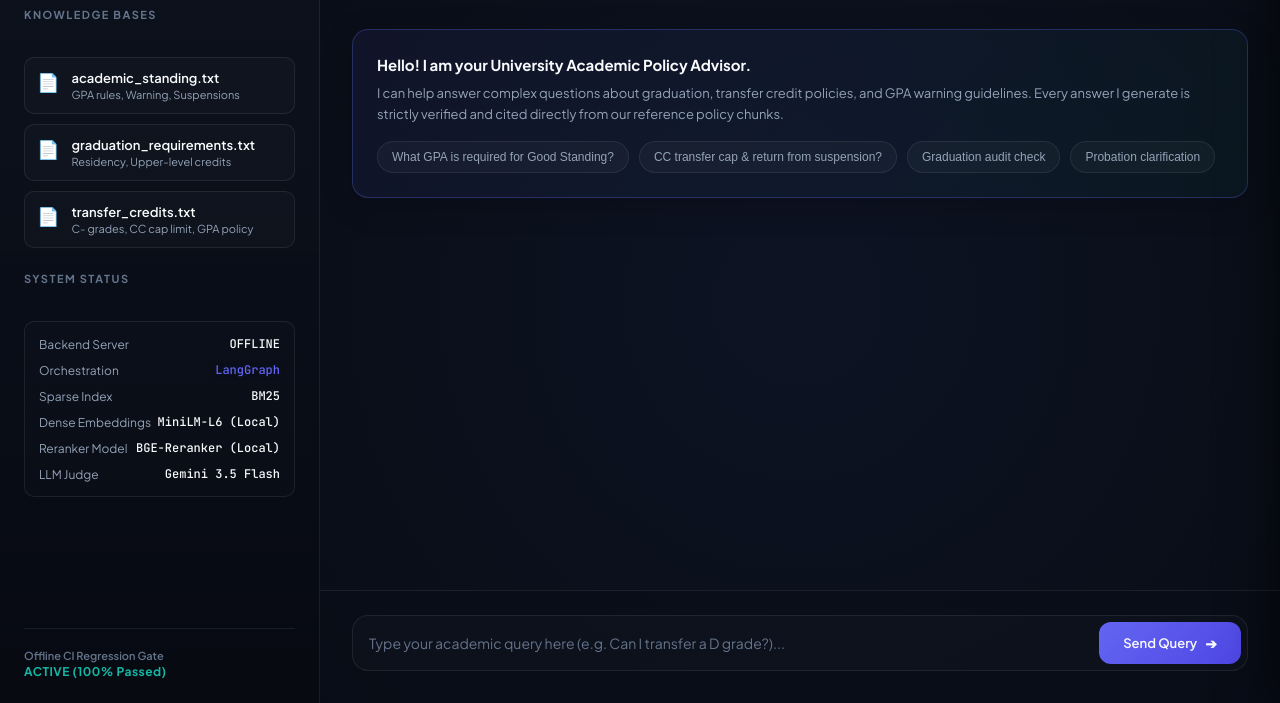
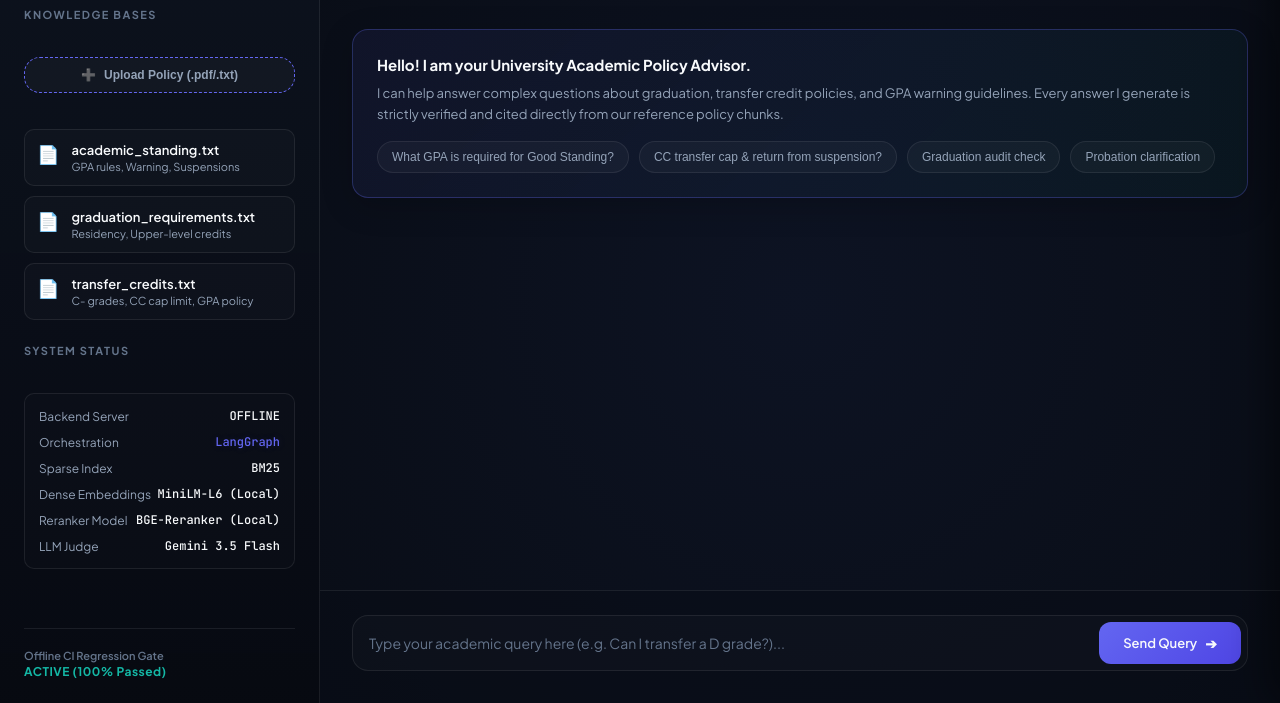
Before and after one commit to devam1912/provenance-rag, a plain HTML site: page frontend/index.html in a window 1280 px wide. Shown: the part 97-800 px from the top of the page. Drawn offline with Linux system fonts and the light colour scheme; no server answers.

Commit message:
added file upload inputs and button templates in index.html sidebar

```diff
--- a/frontend/index.html
+++ b/frontend/index.html
@@ -24,7 +24,15 @@
 
             <nav class="sidebar-nav">
                 <div class="section-title">Knowledge Bases</div>
-                <div class="doc-list">
+
+                <input type="file" id="pdf-upload-input" accept=".pdf,.txt,.md" style="display: none;">
+                <button id="upload-doc-btn" class="suggest-btn" style="width: 100%; border: 1px dashed var(--accent); margin-bottom: 12px; display: flex; align-items: center; justify-content: center; gap: 8px; font-weight: 600; padding: 10px;">
+                    <span>➕</span> Upload Policy (.pdf/.txt)
+                </button>
+                <div id="upload-status" style="font-size: 11px; margin-top: -6px; margin-bottom: 12px; color: var(--text-secondary); display: none; font-weight: 500;"></div>
+
+                <div class="doc-list" id="doc-list">
+                    <!-- Loaded dynamically via api, default seed backups shown below -->
                     <div class="doc-item">
                         <span class="doc-icon">📄</span>
                         <div class="doc-details">
```
